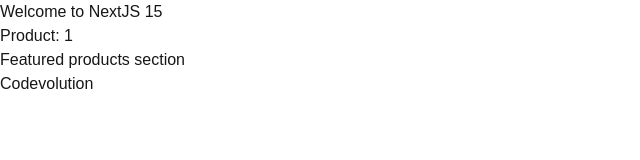
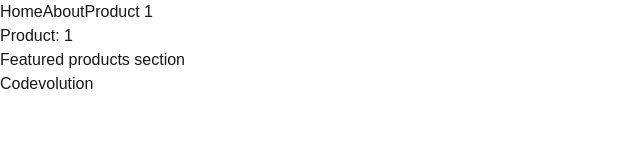
Before and after one commit to RosenGeorgievvv/userslibrary, a Next.js app: page /products/1 in a window 1280 px wide. Shown: the top 160 px of the page, without its empty margins (0-640 px from the left). Built offline with nearby package versions, Linux system fonts and the light colour scheme.

Commit message:
Update layout.tsx

```diff
--- a/src/app/layout.tsx
+++ b/src/app/layout.tsx
@@ -1,6 +1,7 @@
 import type { Metadata } from "next";
 import localFont from "next/font/local";
 import "./globals.css";
+import { Navigation } from "./components/navigation";
 
 const geistSans = localFont({
   src: "./fonts/GeistVF.woff",
@@ -29,7 +30,8 @@
         className={`${geistSans.variable} ${geistMono.variable} antialiased`}
       >
         <header className="bg-slate-900 text-white p-4 text-center">
-          <p>Welcome to NextJS 15</p>
+          {/* <p>Welcome to NextJS 15</p> */}
+          <Navigation />
         </header>
         {children}
         <footer className="bg-slate-900 text-white p-4 text-center">
```
